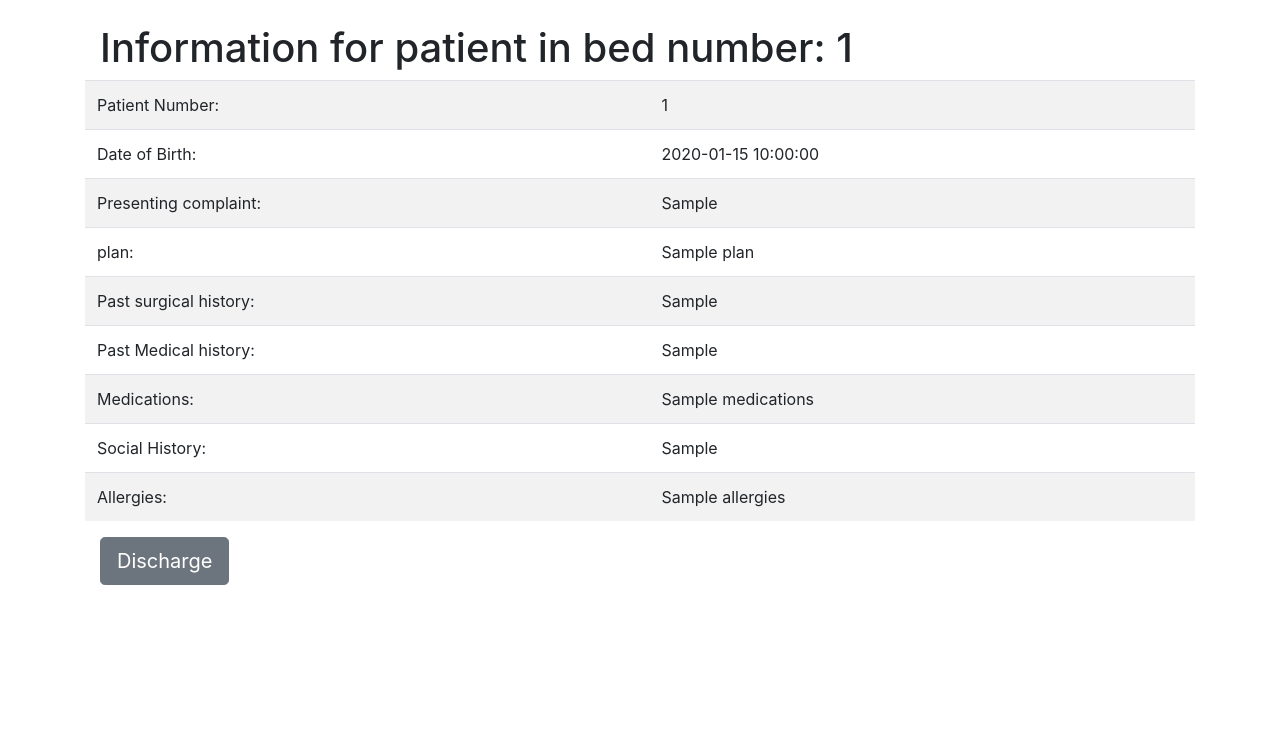
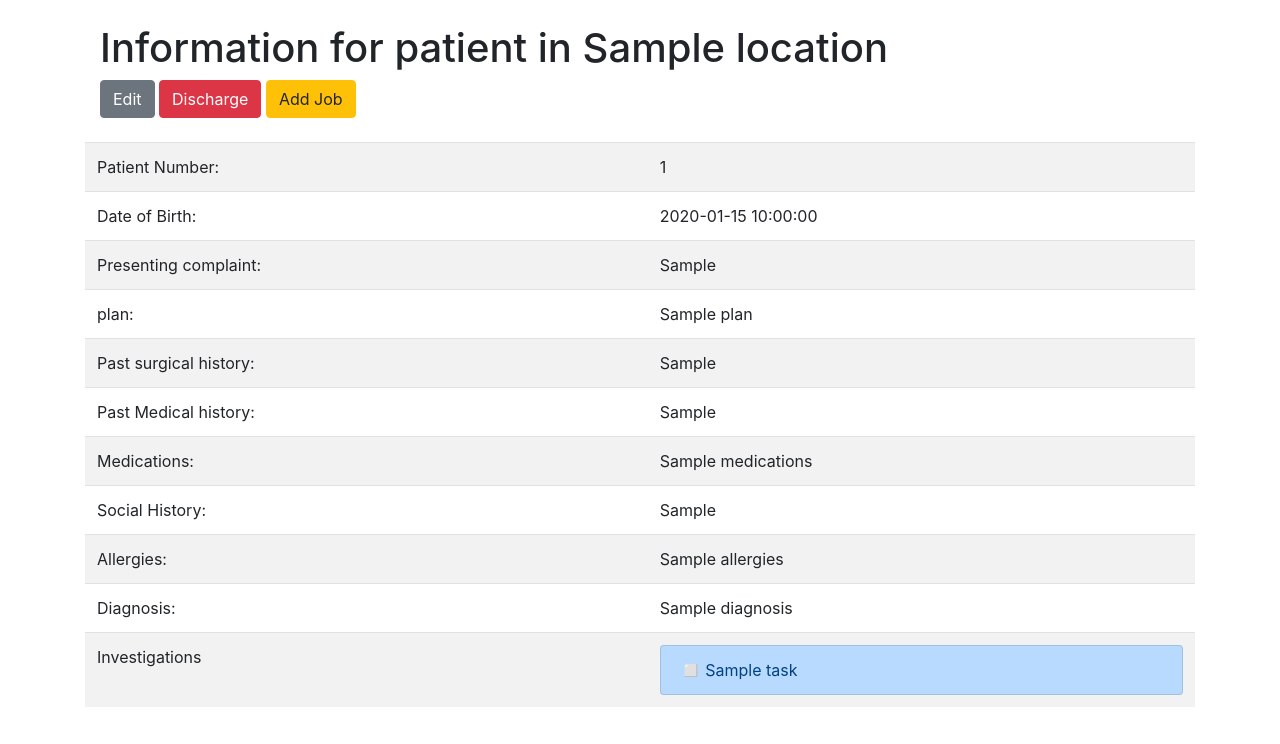
Before and after one commit to pillemer/Handover, a Python web app: template templates/patient.html in a window 1280 px wide. Shown: the part 56-800 px from the top of the page. Run offline with Jinja, Linux system fonts and the light colour scheme; the template is opened without the code that fills it: most values are stand-ins (such as "Sample title", 1, 10 or a date in 2020); some libraries are stand-ins or nearby versions.

Commit message:
version 0.9
pushing from laptop

```diff
--- a/__init__.py
+++ b/__init__.py
@@ -2,17 +2,20 @@
 # > $env:FLASK_APP = "application" (where 'application' is the name of the application) # noqa E501
 # > $env:FLASK_ENV = "development" (to set flask debug mode on and thus enable changes to load instead of having to quit and restart each time.) # noqa E501
 # > flask run
+# > flask db migrate / upgrade / downgrade
 
 from flask import Flask
 from flask_sqlalchemy import SQLAlchemy
 from flask_bcrypt import Bcrypt
 from flask_login import LoginManager
+from flask_migrate import Migrate
 
 
 app = Flask(__name__)
 app.config['SECRET_KEY'] = '778cb3228b406566077e7771fbd8b8c7'
 app.config['SQLALCHEMY_DATABASE_URI'] = 'sqlite:///Handover.db'
 db = SQLAlchemy(app)
+migrate = Migrate(app, db)
 bcrypt = Bcrypt(app)
 login_manager = LoginManager(app)
 login_manager.login_view = 'login'
--- a/forms.py
+++ b/forms.py
@@ -49,5 +49,6 @@ class EditForm(FlaskForm):
     social_history = TextAreaField('Social History:')
     allergies = TextAreaField('Allergies:')
     plan = TextAreaField('Plan:')
+    diagnosis = TextAreaField('Diagnosis:')
     assign_bed = SelectField('Select bed:', choices=[], validators=[data_required()])
     submit = SubmitField('Submit')
--- a/models.py
+++ b/models.py
@@ -50,6 +50,7 @@ class Patient(db.Model):
     social_history = db.Column(db.Text)
     allergies = db.Column(db.Text)
     plan = db.Column(db.Text)
+    diagnosis = db.Column(db.Text)
     date_of_birth = db.Column(db.Text, nullable=False)
     identifying_number = db.Column(db.Text(20), nullable=False, unique=True) # URI or other hospital generated number
     location = db.relationship('Bed', backref='patient', lazy=True)
@@ -63,6 +64,7 @@ class Patient(db.Model):
                         '{self.social_history}',
                         '{self.allergies}',
                         '{self.plan}'
+                        '{self.diagnosis}',
                         '{self.date_of_birth}',
                         '{self.identifying_number}')"""
 
--- a/templates/edit.html
+++ b/templates/edit.html
@@ -37,6 +37,10 @@
                     {{ form.plan(class="form-control-lg form-control") }}
                 </div>
                 <div class="form-group">
+                    {{ form.diagnosis.label(class="form-control-label") }}
+                    {{ form.diagnosis(class="form-control-lg form-control") }}
+                </div>
+                <div class="form-group">
                     {{ form.assign_bed.label(class="form-control-label") }}
                     {{ form.assign_bed(class="form-control-lg form-control") }}
                 </div>
--- a/templates/layout.html
+++ b/templates/layout.html
@@ -12,7 +12,7 @@
             {% if title %}
                 {{ title }}
             {% else %}
-                Finance
+                Handover
             {% endif %}
         </title>
     </head>
--- a/templates/patient.html
+++ b/templates/patient.html
@@ -3,8 +3,14 @@
 {% block content %}
 <br>
     <div class="container">
-        <h1>Information for patient in bed number: {{ bed.bed_number }}</h1>
+        <h1>Information for patient in {{ patient.location[0] }}</h1>
     </div>
+    <div class="container">
+        <a class="btn btn-secondary" href="{{ url_for('edit', pn=patient.identifying_number) }}">Edit</a>
+        <button class="btn btn-danger" data-toggle="modal" data-target="#dishcargeModal" href="{{ url_for('discharge', pn=patient.identifying_number) }}">Discharge</button>
+        <button class="btn btn-warning" data-toggle="modal" data-target="#jobModal">Add Job</button>
+    </div>
+    <br>
     <table class="table table-striped">
         <tbody>
             <tr><td>Patient Number:</td><td>{{ patient.identifying_number }}</td></tr>
@@ -16,12 +22,20 @@
             <tr><td>Medications:</td><td>{{ patient.medications }}</td></tr>
             <tr><td>Social History:</td><td>{{ patient.social_history }}</td></tr>
             <tr><td>Allergies:</td><td>{{ patient.allergies }}</td></tr>
+            <tr><td>Diagnosis:</td><td>{{ patient.diagnosis }}</td></tr>
+            <tr><td>Investigations</td><td>
+                {% for job in patient.investigations %}
+                    {% if job.ordered and not job.done %}
+                        <li class="list-group-item list-group-item-danger">◪
+                    {% elif job.done and job.ordered %}
+                        <li class="list-group-item list-group-item-success">◼
+                    {% else %}
+                        <li class="list-group-item list-group-item-primary">◻
+                    {% endif %}
+                    {{ job.task }}</li>
+                {% endfor %}</td></tr>
         </tbody>
         </table>
-        <div class="container">
-            <button class="btn btn-secondary btn-lg" data-toggle="modal" data-target="#dishcargeModal" href="{{ url_for('discharge', pn=patient.identifying_number) }}">Discharge</button>
-        </div>
-        <br>
         <!-- Modal -->
         <div class="modal fade" id="dishcargeModal" tabindex="-1" role="dialog" aria-labelledby="dishcargeModalLabel" aria-hidden="true">
             <div class="modal-dialog" role="document">
@@ -46,4 +60,26 @@
             </div>
             </div>
         </div>
+        <div class="modal fade" id="jobModal" tabindex="-1" role="dialog" aria-labelledby="jobModalLabel" aria-hidden="true">
+            <div class="modal-dialog" role="document">
+            <div class="modal-content">
+                <div class="modal-header">
+                <h5 class="modal-title" id="jobModalLabel">Add Job</h5>
+                <button type="button" class="close" data-dismiss="modal" aria-label="Close">
+                    <span aria-hidden="true">&times;</span>
+                </button>
+                </div>
+                <div class="modal-body">
+                    Job name<br>
+                <form action="{{ url_for('add_job', pn=patient.identifying_number ) }}" method="POST">
+                    <input name="text">
+                    <div class="modal-footer">
+                    <button type="button" class="btn btn-secondary" data-dismiss="modal">Cancel</button>
+                    <input class='btn btn-danger' type="submit" value="Add">
+                </form>
+                </div>
+            </div>
+            </div>
+        </div>
+
 {% endblock content %}
```
Also changed, not shown: routes.py (+45 -7 lines), templates/job_list.html (+4 -4 lines), templates/my_jobs.html (+5 -4 lines), templates/patient_list.html (+24 -9 lines), 1 other file.
